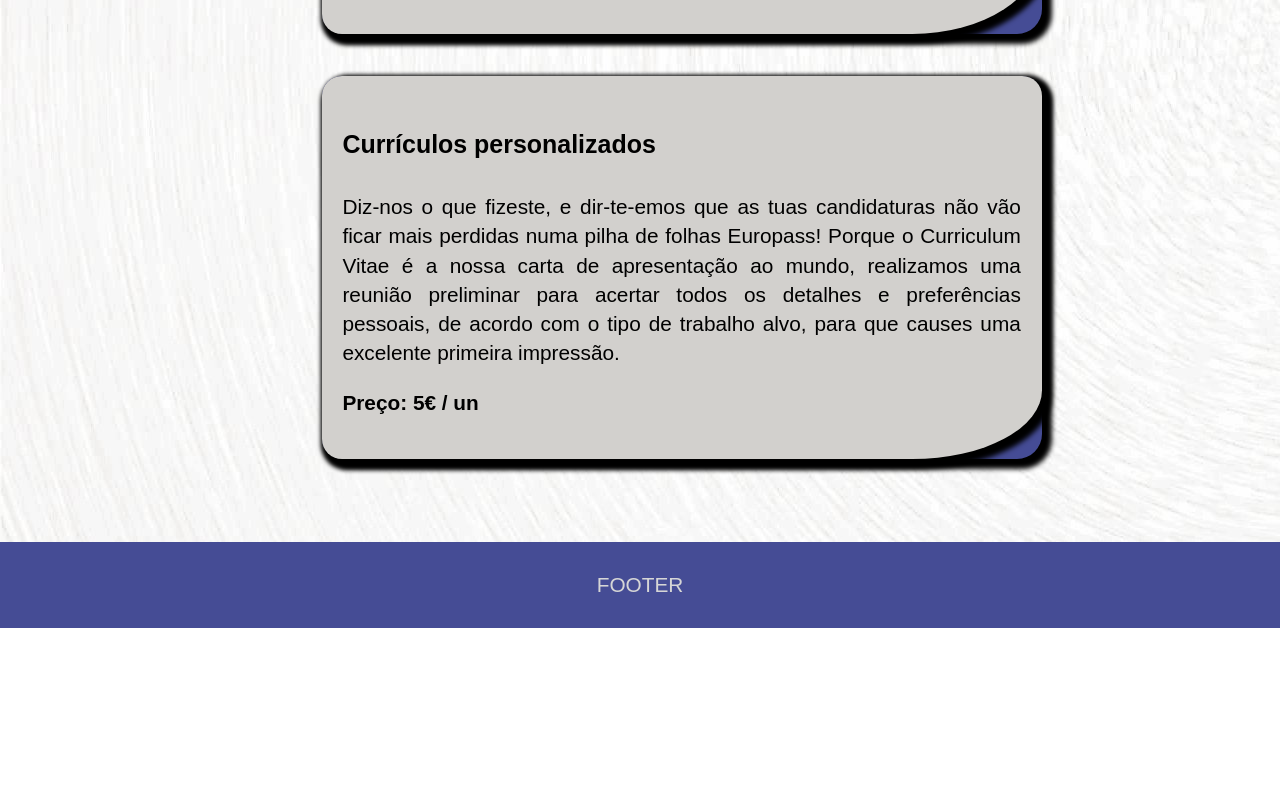
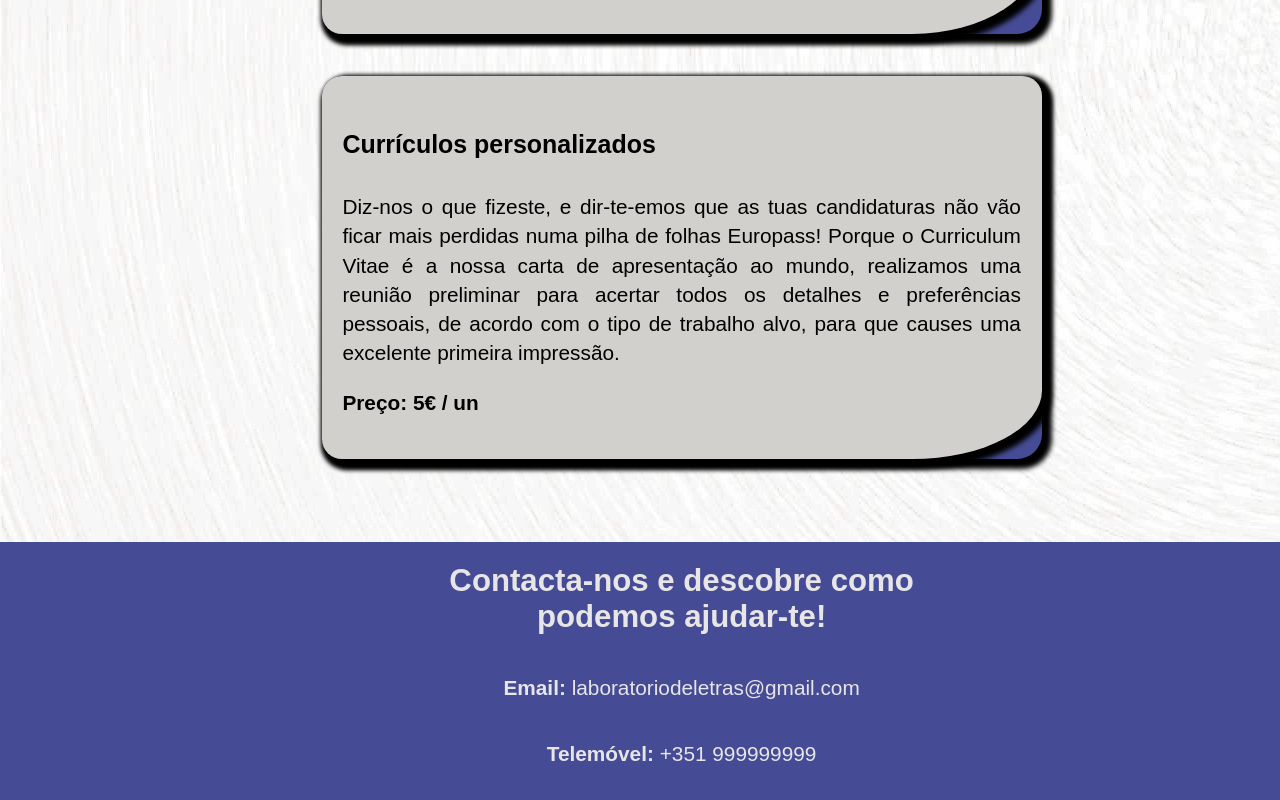
Before and after one commit to APereira23/laboratorio-de-letras, a React (Create React App) app: page / in a window 1280 px wide. Shown: the part 1960-2760 px from the top of the page. Before the commit the page ends 2588 px from the top, so only its background shows below. Built offline with nearby package versions, Linux system fonts and the light colour scheme.

Commit message:
updated website title

```diff
--- a/public/index.html
+++ b/public/index.html
@@ -24,10 +24,10 @@
       work correctly both with client-side routing and a non-root public URL.
       Learn how to configure a non-root public URL by running `npm run build`.
     -->
-    <title>React App</title>
+    <title>Home - Laboratório de Letras</title>
   </head>
   <body>
-    <noscript>You need to enable JavaScript to run this app.</noscript>
+    <noscript>You need to enable JavaScript to run this website.</noscript>
     <div id="root"></div>
     <!--
       This HTML file is a template.
--- a/src/App.css
+++ b/src/App.css
@@ -111,14 +111,27 @@ html {
 
 .footer-component {
   background-color: rgb(69, 76, 149);
-  color: rgb(214, 214, 214);
+  color: rgb(231, 229, 229);
   padding: 1.5rem;
   text-align: center;
-  width:auto;
   margin-left: -5rem;
   margin-right: -5rem;
   margin-bottom: -1rem;
+  display: flex;
+  flex-direction: column;
+  align-items: center;
+}
 
+.footer-component h2 {
+  text-align: center;
+  width: 560px;
+  margin-left: 4rem;
+  margin-top: -0.5rem;
+  margin-bottom: 1rem;
+}
+
+.footer-component p {
+  margin-left: 4rem;
 }
 
 @media only screen and (min-width:721px) {
--- a/src/components/Footer.js
+++ b/src/components/Footer.js
@@ -1,4 +1,5 @@
 import React, { Component } from "react";
+import { contacts } from "./data.js";
 
 class Footer extends Component {
   constructor(props) {
@@ -7,7 +8,11 @@ class Footer extends Component {
 
   render() {
     return (
-      <div className="footer-component">FOOTER</div>
+      <div className="footer-component">
+        <h2>{contacts.message}</h2>
+        <p><strong>Email:</strong> {contacts.email}</p>
+        <p><strong>Telemóvel:</strong> {contacts.phone}</p>
+      </div>
     );
   }
 }
--- a/src/components/data.js
+++ b/src/components/data.js
@@ -1,9 +1,5 @@
 const headerTitle = "Laboratório de Letras";
 
-const contacts = {
-  email: "email@email.com",
-  phone: "+351 999999999",
-}
 
 const slogan = "Ajudamos-te a realizar o teu potencial";
 
@@ -44,4 +40,9 @@ const credits = [
   "",
 ];
 
+const contacts = {
+  message: "Contacta-nos e descobre como podemos ajudar-te!",
+  email: "laboratoriodeletras@gmail.com",
+  phone: "+351 999999999",
+}
 export { headerTitle, contacts, slogan, welcomeText, servicesTitle, servicesList, credits };
```
